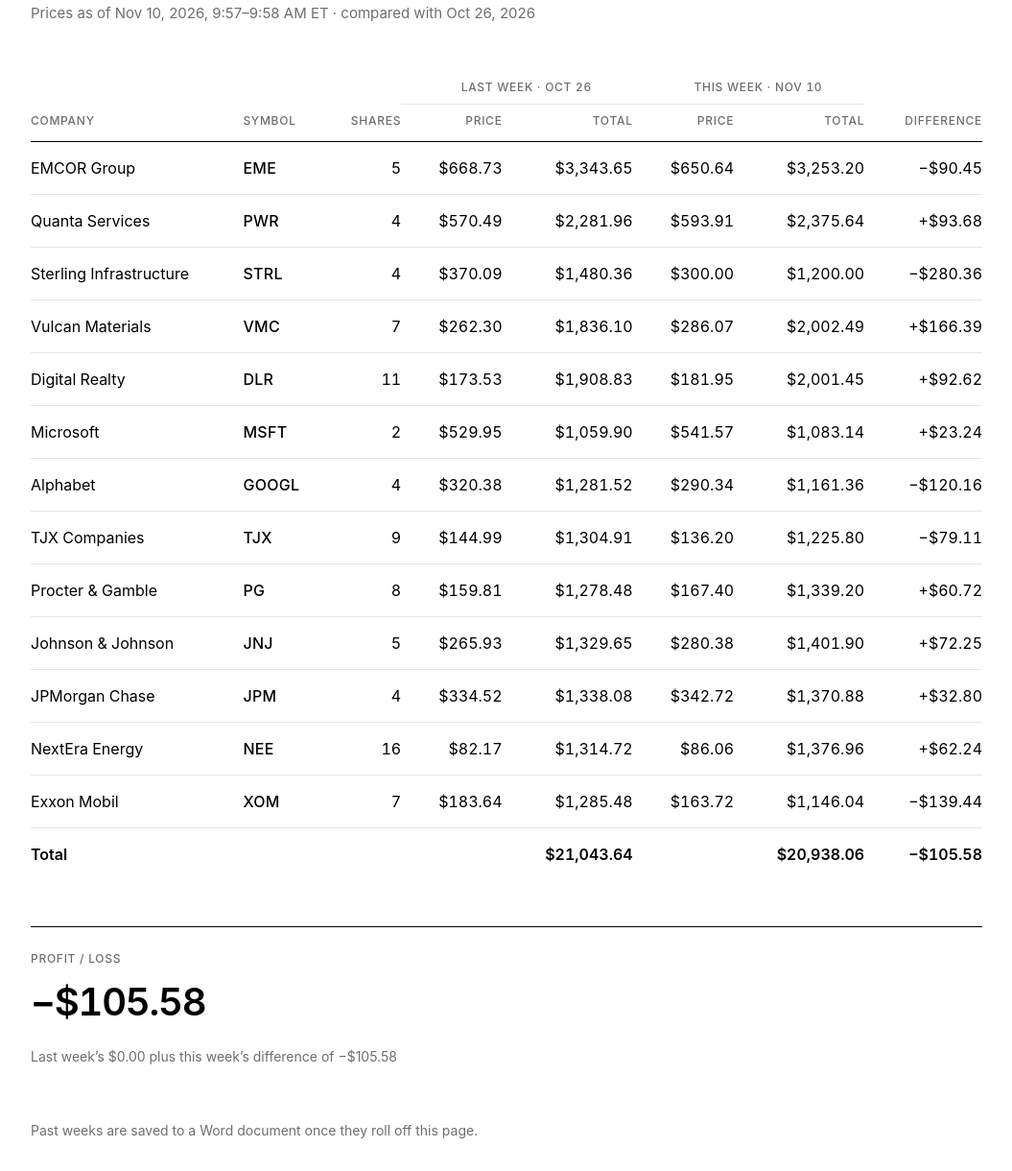
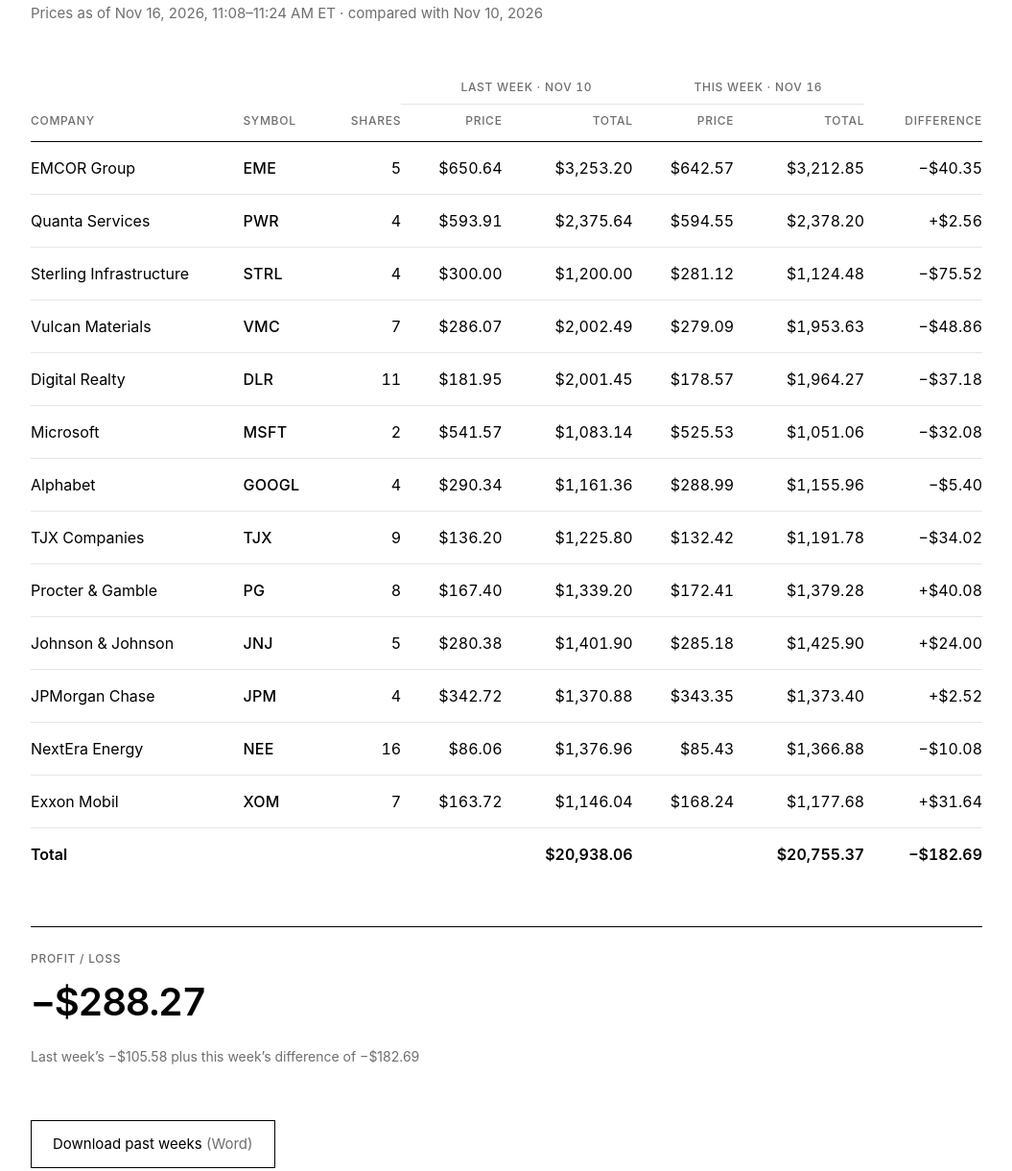
Before and after one commit to clwx-31/stock-picks, a website: page weekly.html in a window 1280 px wide. Shown: the part 183-1403 px from the top of the page at 96% size, without its empty margins (112-1167 px from the left). Drawn offline with Linux system fonts and the light colour scheme.

Commit message:
Update stocks for Nov 16, 2026
Co-Authored-By: Claude Opus 5.5 <noreply@anthropic.com>

```diff
--- a/weekly.html
+++ b/weekly.html
@@ -88,7 +88,7 @@
       <a href="weekly.html" aria-current="page">Weekly</a>
     </nav>
     <h1>Weekly Tracker</h1>
-    <p class="meta">Prices as of Nov 10, 2026, 9:57–9:58 AM ET &middot; compared with Oct 26, 2026</p>
+    <p class="meta">Prices as of Nov 16, 2026, 11:08–11:24 AM ET &middot; compared with Nov 10, 2026</p>
 
     <section class="week">
       <div class="table-wrap">
@@ -98,8 +98,8 @@
               <th scope="col" rowspan="2">Company</th>
               <th scope="col" rowspan="2">Symbol</th>
               <th scope="col" rowspan="2" class="num">Shares</th>
-              <th scope="colgroup" colspan="2" class="group">Last week &middot; Oct 26</th>
-              <th scope="colgroup" colspan="2" class="group">This week &middot; Nov 10</th>
+              <th scope="colgroup" colspan="2" class="group">Last week &middot; Nov 10</th>
+              <th scope="colgroup" colspan="2" class="group">This week &middot; Nov 16</th>
               <th scope="col" rowspan="2" class="num">Difference</th>
             </tr>
             <tr>
@@ -114,131 +114,131 @@
               <td>EMCOR Group</td>
               <td class="sym">EME</td>
               <td class="num">5</td>
-              <td class="num">$668.73</td>
-              <td class="num">$3,343.65</td>
               <td class="num">$650.64</td>
               <td class="num">$3,253.20</td>
-              <td class="num">−$90.45</td>
+              <td class="num">$642.57</td>
+              <td class="num">$3,212.85</td>
+              <td class="num">−$40.35</td>
             </tr>
             <tr>
               <td>Quanta Services</td>
               <td class="sym">PWR</td>
               <td class="num">4</td>
-              <td class="num">$570.49</td>
-              <td class="num">$2,281.96</td>
               <td class="num">$593.91</td>
               <td class="num">$2,375.64</td>
-              <td class="num">+$93.68</td>
+              <td class="num">$594.55</td>
+              <td class="num">$2,378.20</td>
+              <td class="num">+$2.56</td>
             </tr>
             <tr>
               <td>Sterling Infrastructure</td>
               <td class="sym">STRL</td>
               <td class="num">4</td>
-              <td class="num">$370.09</td>
-              <td class="num">$1,480.36</td>
               <td class="num">$300.00</td>
               <td class="num">$1,200.00</td>
-              <td class="num">−$280.36</td>
+              <td class="num">$281.12</td>
+              <td class="num">$1,124.48</td>
+              <td class="num">−$75.52</td>
             </tr>
             <tr>
               <td>Vulcan Materials</td>
               <td class="sym">VMC</td>
               <td class="num">7</td>
-              <td class="num">$262.30</td>
-              <td class="num">$1,836.10</td>
               <td class="num">$286.07</td>
               <td class="num">$2,002.49</td>
-              <td class="num">+$166.39</td>
+              <td class="num">$279.09</td>
+              <td class="num">$1,953.63</td>
+              <td class="num">−$48.86</td>
             </tr>
             <tr>
               <td>Digital Realty</td>
               <td class="sym">DLR</td>
               <td class="num">11</td>
-              <td class="num">$173.53</td>
-              <td class="num">$1,908.83</td>
               <td class="num">$181.95</td>
               <td class="num">$2,001.45</td>
-              <td class="num">+$92.62</td>
+              <td class="num">$178.57</td>
+              <td class="num">$1,964.27</td>
+              <td class="num">−$37.18</td>
             </tr>
             <tr>
               <td>Microsoft</td>
               <td class="sym">MSFT</td>
               <td class="num">2</td>
-              <td class="num">$529.95</td>
-              <td class="num">$1,059.90</td>
               <td class="num">$541.57</td>
               <td class="num">$1,083.14</td>
-              <td class="num">+$23.24</td>
+              <td class="num">$525.53</td>
+              <td class="num">$1,051.06</td>
+              <td class="num">−$32.08</td>
             </tr>
             <tr>
               <td>Alphabet</td>
               <td class="sym">GOOGL</td>
               <td class="num">4</td>
-              <td class="num">$320.38</td>
-              <td class="num">$1,281.52</td>
               <td class="num">$290.34</td>
               <td class="num">$1,161.36</td>
-              <td class="num">−$120.16</td>
+              <td class="num">$288.99</td>
+              <td class="num">$1,155.96</td>
+              <td class="num">−$5.40</td>
             </tr>
             <tr>
               <td>TJX Companies</td>
               <td class="sym">TJX</td>
               <td class="num">9</td>
-              <td class="num">$144.99</td>
-              <td class="num">$1,304.91</td>
               <td class="num">$136.20</td>
               <td class="num">$1,225.80</td>
-              <td class="num">−$79.11</td>
+              <td class="num">$132.42</td>
+              <td class="num">$1,191.78</td>
+              <td class="num">−$34.02</td>
             </tr>
             <tr>
               <td>Procter &amp; Gamble</td>
               <td class="sym">PG</td>
               <td class="num">8</td>
-              <td class="num">$159.81</td>
-              <td class="num">$1,278.48</td>
               <td class="num">$167.40</td>
               <td class="num">$1,339.20</td>
-              <td class="num">+$60.72</td>
+              <td class="num">$172.41</td>
+              <td class="num">$1,379.28</td>
+              <td class="num">+$40.08</td>
             </tr>
             <tr>
               <td>Johnson &amp; Johnson</td>
               <td class="sym">JNJ</td>
               <td class="num">5</td>
-              <td class="num">$265.93</td>
-              <td class="num">$1,329.65</td>
               <td class="num">$280.38</td>
               <td class="num">$1,401.90</td>
-              <td class="num">+$72.25</td>
+              <td class="num">$285.18</td>
+              <td class="num">$1,425.90</td>
+              <td class="num">+$24.00</td>
             </tr>
             <tr>
               <td>JPMorgan Chase</td>
               <td class="sym">JPM</td>
               <td class="num">4</td>
-              <td class="num">$334.52</td>
-              <td class="num">$1,338.08</td>
               <td class="num">$342.72</td>
               <td class="num">$1,370.88</td>
-              <td class="num">+$32.80</td>
+              <td class="num">$343.35</td>
+              <td class="num">$1,373.40</td>
+              <td class="num">+$2.52</td>
             </tr>
             <tr>
               <td>NextEra Energy</td>
               <td class="sym">NEE</td>
               <td class="num">16</td>
-              <td class="num">$82.17</td>
-              <td class="num">$1,314.72</td>
               <td class="num">$86.06</td>
               <td class="num">$1,376.96</td>
-              <td class="num">+$62.24</td>
+              <td class="num">$85.43</td>
+              <td class="num">$1,366.88</td>
+              <td class="num">−$10.08</td>
             </tr>
             <tr>
               <td>Exxon Mobil</td>
               <td class="sym">XOM</td>
               <td class="num">7</td>
-              <td class="num">$183.64</td>
-              <td class="num">$1,285.48</td>
               <td class="num">$163.72</td>
               <td class="num">$1,146.04</td>
-              <td class="num">−$139.44</td>
+              <td class="num">$168.24</td>
+              <td class="num">$1,177.68</td>
+              <td class="num">+$31.64</td>
             </tr>
           </tbody>
           <tfoot>
@@ -247,22 +247,22 @@
               <td></td>
               <td></td>
               <td></td>
-              <td class="num">$21,043.64</td>
+              <td class="num">$20,938.06</td>
               <td></td>
-              <td class="num">$20,938.06</td>
-              <td class="num">−$105.58</td>
+              <td class="num">$20,755.37</td>
+              <td class="num">−$182.69</td>
             </tr>
           </tfoot>
         </table>
       </div>
       <div class="pl">
         <p class="pl-label">Profit / loss</p>
-        <p class="pl-value">−$105.58</p>
-        <p class="note">Last week’s $0.00 plus this week’s difference of −$105.58</p>
+        <p class="pl-value">−$288.27</p>
+        <p class="note">Last week’s −$105.58 plus this week’s difference of −$182.69</p>
       </div>
     </section>
 
-    <p class="note later">Past weeks are saved to a Word document once they roll off this page.</p>
+    <a class="download" href="Weekly-Archive.docx" download>Download past weeks <span>(Word)</span></a>
   </main>
 </body>
 </html>
```
Also changed, not shown: history.csv (+13 -0 lines), 1 other file.
